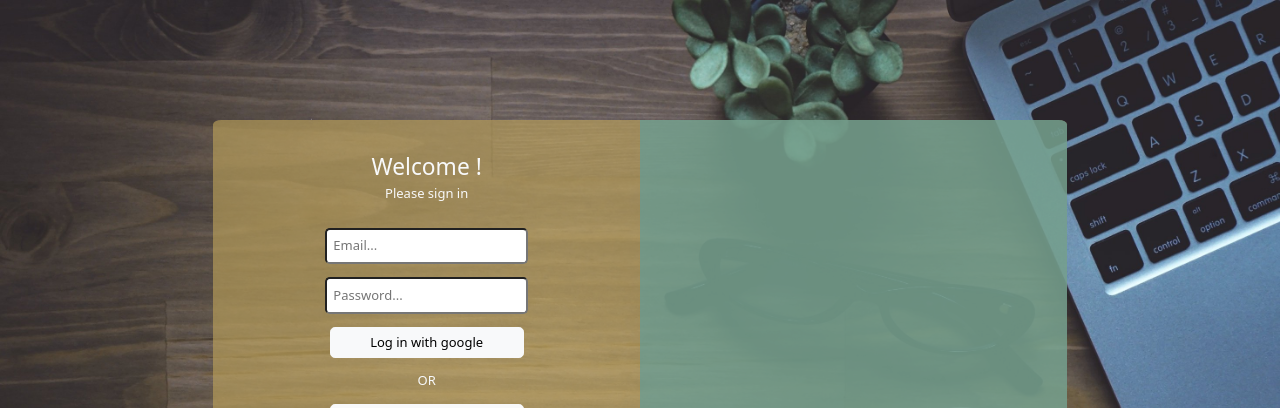
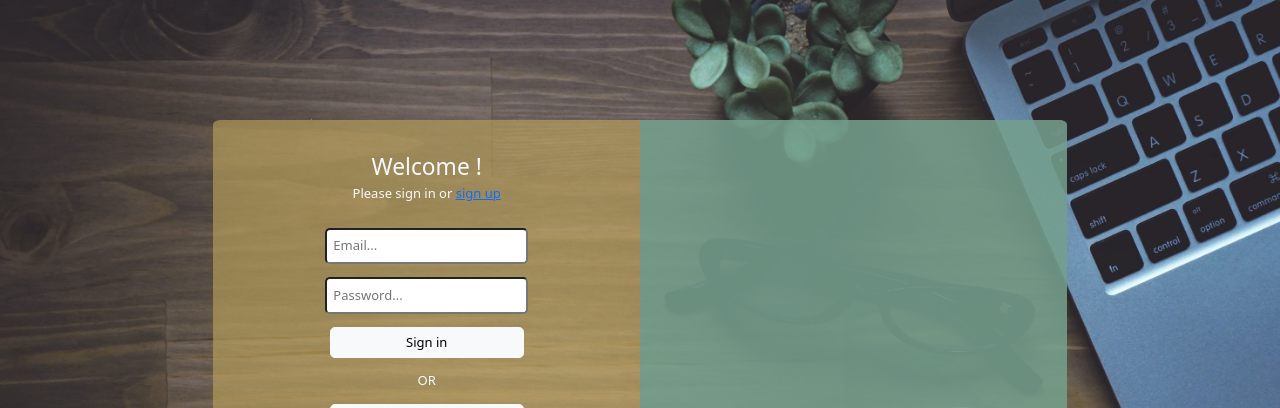
Before and after one commit to Onitsiky/EL1---Final-Project, a React (Create React App) app: page /login in a window 1280 px wide. Shown: the top 408 px of the page. Built offline with nearby package versions, Linux system fonts and the light colour scheme.

Commit message:
feat: adding login with email and password method

```diff
--- a/src/Components/MyInput.tsx
+++ b/src/Components/MyInput.tsx
@@ -1,7 +1,7 @@
 import React, {useState} from "react";
 import MyButton from "./MyButton";
-import {getAuth, GoogleAuthProvider, signInWithPopup, FacebookAuthProvider} from "firebase/auth";
-import {useNavigate} from "react-router-dom";
+import {getAuth, GoogleAuthProvider, signInWithPopup, signInWithEmailAndPassword} from "firebase/auth";
+import {Link, useNavigate} from "react-router-dom";
 import {app} from "./Firebase_config/Config";
 import "./main.css";
 
@@ -9,7 +9,8 @@ const MyInput : React.FC<any> = () => {
     const auth = getAuth(app);
     const navigate= useNavigate();
     const [authing, setAuthing] = useState<boolean>(false);
-
+    const [email, setEmail] = useState<string>('');
+    const [password, setPassword] = useState<string>('');
 
     const signInWithGoogle = async () => {
         setAuthing(true);
@@ -24,16 +25,14 @@ const MyInput : React.FC<any> = () => {
                 setAuthing(false);
             })
     }
-    const signInWithFacebook = async () => {
-        setAuthing(true);
-
-        signInWithPopup(auth, new FacebookAuthProvider())
-            .then((response) => {
-                console.log(response.user.uid);
+    const login = async () => {
+        signInWithEmailAndPassword(auth, email, password)
+            .then((res) =>{
+                console.log(res.user.email);
                 navigate("/")
             })
-            .catch((error) => {
-                console.log(error);
+            .catch((err) => {
+                console.log(err);
                 setAuthing(false);
             })
     }
@@ -42,19 +41,35 @@ const MyInput : React.FC<any> = () => {
             <div className="container text-md-center">
                 <br/>
                 <h3 className="mt-md-3 text-light">Welcome !</h3>
-                <h6 className="text-light">Please sign in </h6>
-                <input type="text" className="mx-md-5 mt-md-4 mt-sm-4 p-sm-2 p-md-2 rounded col-md-6 col-sm-11 " placeholder="Email..." />
+                <h6 className="text-light">Please sign in or <Link to="/register">sign up</Link> </h6>
+
+                <input type="text"
+                       className="mx-md-5 mt-md-4 mt-sm-4 p-sm-2 p-md-2 rounded col-md-6 col-sm-11"
+                       placeholder="Email..."
+                       onChange={(e) => setEmail(e.target.value)}
+                />
                 <br/>
-                <input type="password" className="mx-md-5 mt-md-3 mb-md-3 p-md-2 rounded col-md-6 col-sm-11" placeholder="Password..."/>
-            <MyButton label="Log in with google"/>
+                <input type="password"
+                       className="mx-md-5 mt-md-3 mb-md-3 p-md-2 rounded col-md-6 col-sm-11"
+                       placeholder="Password..."
+                       onChange={(e) => setPassword(e.target.value)}
+                />
+
+            <MyButton label="Sign in"
+                      disable={authing}
+                      handleClick={() => login()}
+            />
                 <p className="text-center text-light">OR</p>
-                <MyButton label="Continue with Google" disable={authing} handleClick={() => signInWithGoogle()}>
+                <MyButton label="Continue with Google"
+                          disable={authing}
+                          handleClick={() => signInWithGoogle()}>
                     <i className="fab fa-google"></i>
                 </MyButton>
                 <MyButton label="Continue with Github">
                     <i className="fab fa-github"></i>
                 </MyButton>
-                <MyButton label="Continue with Facebook" disable={authing} handleClick={() => signInWithFacebook()}>
+                <MyButton label="Continue with Facebook"
+                          disable={authing} >
                     <i className="fab fa-facebook"></i>
                 </MyButton>
                 <br/>
```
